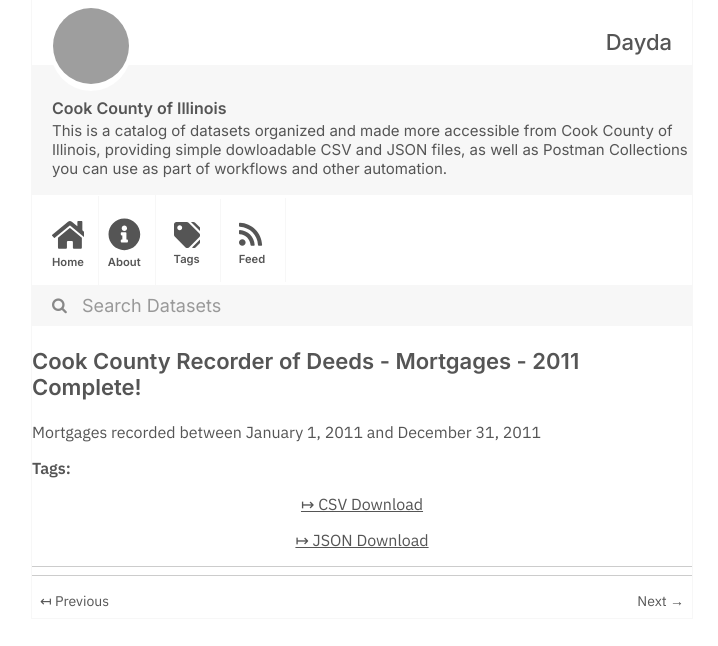
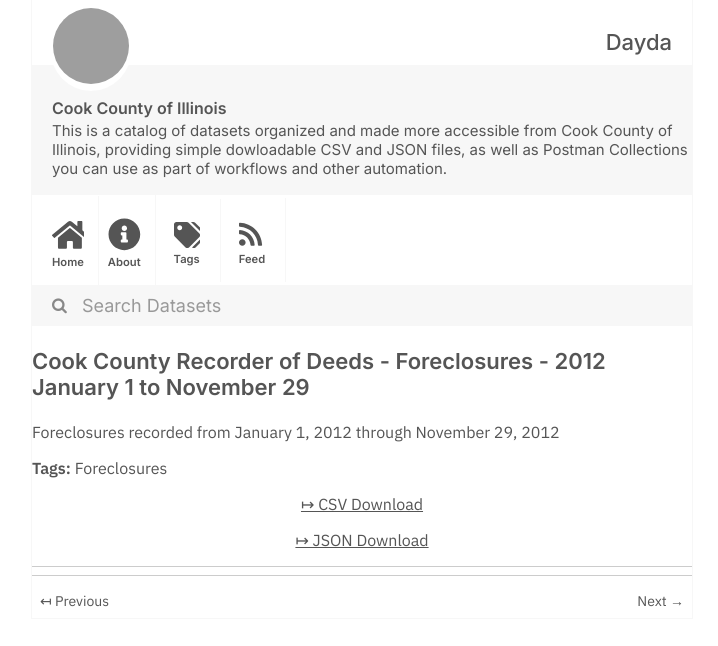
Before and after one commit to dayda-entities/cook-county-of-illinois, a Jekyll site: the page built from _posts/2020-11-10-cook-county-recorder-of-deeds-.md, in a window 1280 px wide, cut to the strip 0-646 px from the top of the page. Shown: the whole strip, without its empty margins (278-996 px from the left). Built offline with Jekyll 4.4.1, drawn with Linux system fonts in a browser that asks for light colours; grey boxes are pictures that could not be loaded.

Commit message:
Publish Data

```diff
--- a/_posts/2020-11-10-cook-county-recorder-of-deeds-.md
+++ b/_posts/2020-11-10-cook-county-recorder-of-deeds-.md
@@ -1,17 +1,18 @@
 ---
-title: Cook County Recorder of Deeds - Mortgages - 2011 Complete!
-created: '2020-11-10T16:57:08.890481'
-modified: '2020-11-10T16:57:08.890492'
+title: Cook County Recorder of Deeds - Foreclosures - 2012 January 1 to November 29
+created: '2020-11-10T16:57:18.192383'
+modified: '2020-11-10T16:57:18.192394'
 state: active
 type: dataset
-tags: []
+tags:
+  - Foreclosures
 groups:
   - Local Government
 csv_url: >-
-  https://datacatalog.cookcountyil.gov/api/views/33fu-uwca/rows.csv?accessType=DOWNLOAD
+  https://datacatalog.cookcountyil.gov/api/views/9br9-dhca/rows.csv?accessType=DOWNLOAD
 json_url: >-
-  https://datacatalog.cookcountyil.gov/api/views/33fu-uwca/rows.json?accessType=DOWNLOAD
+  https://datacatalog.cookcountyil.gov/api/views/9br9-dhca/rows.json?accessType=DOWNLOAD
 layout: post
 
 ---
-Mortgages recorded between January 1, 2011 and December 31, 2011
+Foreclosures recorded from January 1, 2012 through November 29, 2012
```
